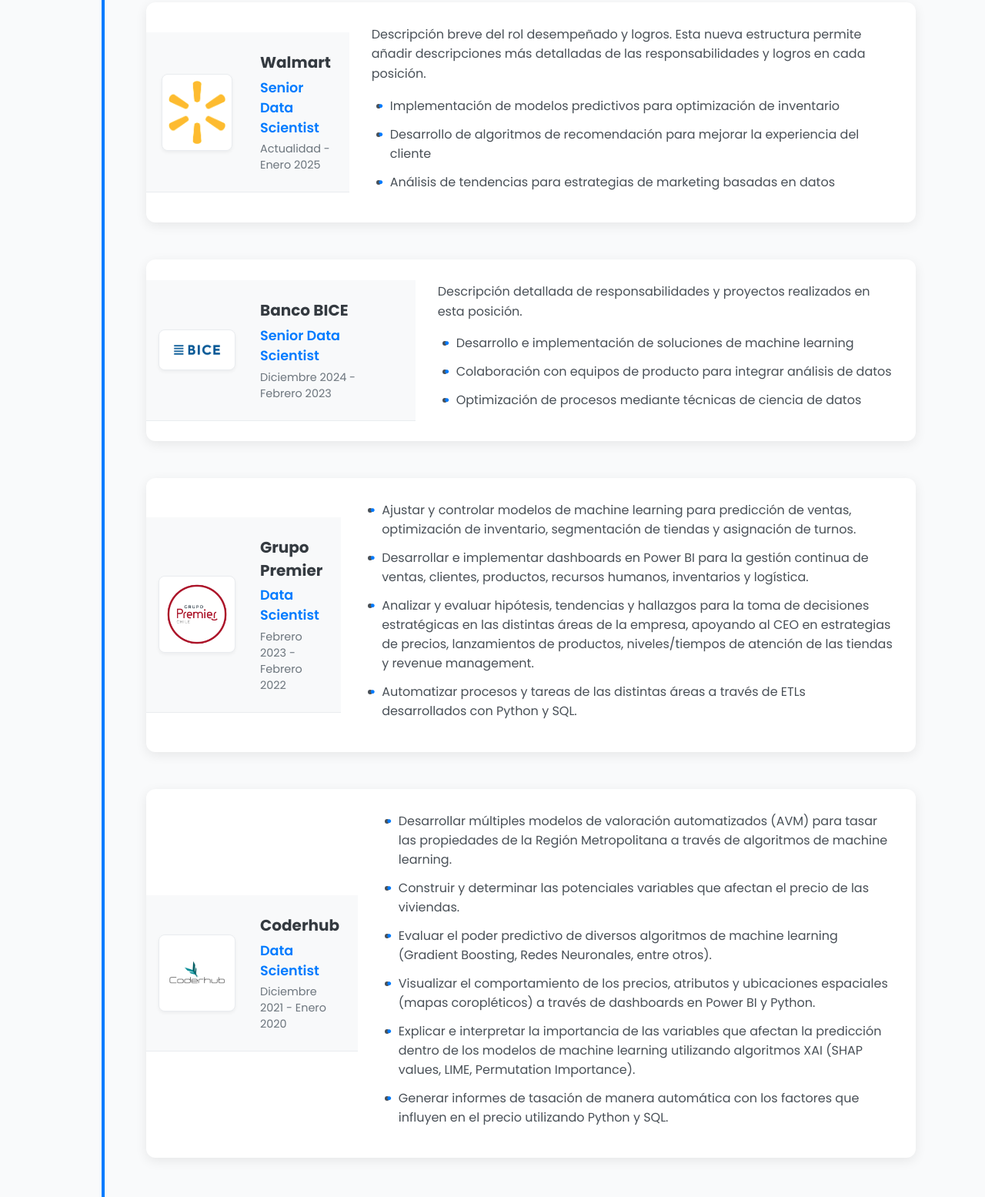
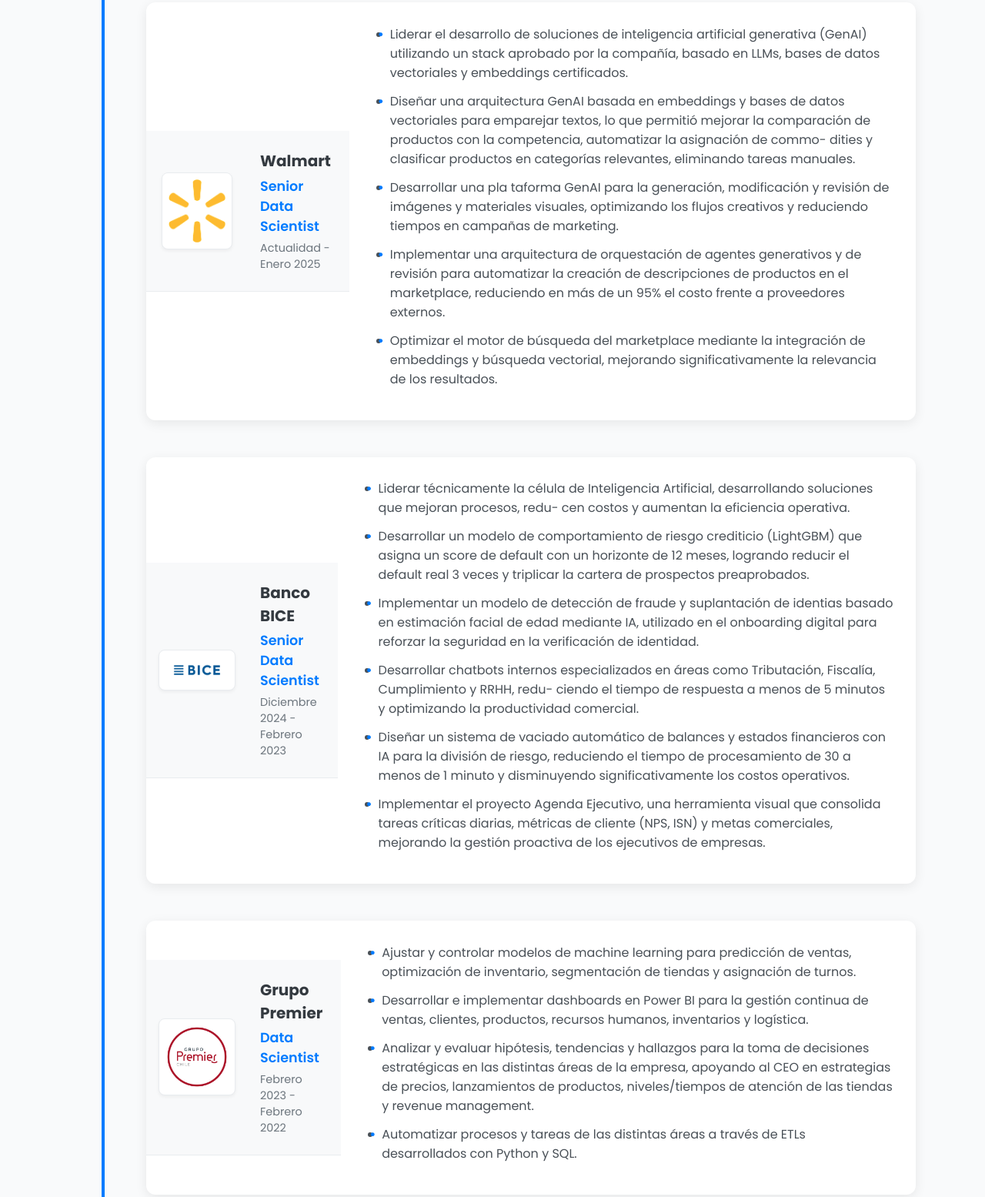
Before and after one commit to NicoDizel/nicodizel.github.io, a plain HTML site: page index.html in a window 1280 px wide. Shown: the part 527-2082 px from the top of the page at 77% size. Drawn offline with Linux system fonts and the light colour scheme.

Commit message:
Adding experience.

```diff
--- a/index.html
+++ b/index.html
@@ -18,7 +18,7 @@
             <h1>Portafolio Nicolás Chávez</h1>
             <ul>
                 <li><a href="#experiencia">Experiencia</a></li>
-                <li><a href="#proyectos">Proyectos</a></li>
+                <!-- <li><a href="#proyectos">Proyectos</a></li> -->
                 <li><a href="#papers">Papers</a></li>
                 <li><a href="#skills">Skills</a></li>
                 <li><a href="#redes">Redes</a></li>
@@ -29,9 +29,9 @@
     <!-- Header -->
     <header>
         <h2>Hola, soy <span>Nicolás Chávez</span></h2>
-        <p>Senior Data Scientist con más de tres años de experiencia, especializado en el desarrollo e implementación de soluciones avanzadas de aná-
-            lisis de datos y machine learning para sectores como el financiero, retail, tecnológico y de consultoría.</p>
-        <a href="./cv.pdf" download class="btn">Descargar CV</a>
+        <p>Data Scientist con más de cuatro años de experiencia en el diseño e implementación de soluciones avanzadas de análisis de datos y
+            machine learning, aplicadas a sectores como el financiero, retail, tecnológico y de consultoría. </p>
+        <a href="https://drive.google.com/file/d/1ZY61eAVa0_vboMBDZRLEtN4wmvI2zT7T/view?usp=drive_link" download class="btn">Descargar CV</a>
     </header>
 
     <!-- Sección Experiencia -->
@@ -51,11 +51,19 @@
                     </div>
                 </div>
                 <div class="experience-description">
-                    <p>Descripción breve del rol desempeñado y logros. Esta nueva estructura permite añadir descripciones más detalladas de las responsabilidades y logros en cada posición.</p>
                     <ul>
-                        <li>Implementación de modelos predictivos para optimización de inventario</li>
-                        <li>Desarrollo de algoritmos de recomendación para mejorar la experiencia del cliente</li>
-                        <li>Análisis de tendencias para estrategias de marketing basadas en datos</li>
+                        <li>Liderar el desarrollo de soluciones de inteligencia artificial generativa (GenAI) utilizando un stack aprobado por
+                            la compañía, basado en LLMs, bases de datos vectoriales y embeddings certificados.</li>
+                        <li>Diseñar una arquitectura GenAI basada en embeddings y bases de datos vectoriales para emparejar textos, lo
+                            que permitió mejorar la comparación de productos con la competencia, automatizar la asignación de commo-
+                            dities y clasificar productos en categorías relevantes, eliminando tareas manuales.</li>
+                        <li>Desarrollar una pla taforma GenAI para la generación, modificación y revisión de imágenes y materiales visuales,
+                            optimizando los flujos creativos y reduciendo tiempos en campañas de marketing.</li>
+                        <li>Implementar una arquitectura de orquestación de agentes generativos y de revisión para automatizar la creación
+                            de descripciones de productos en el marketplace, reduciendo en más de un 95% el costo frente a proveedores
+                            externos.</li>
+                        <li>Optimizar el motor de búsqueda del marketplace mediante la integración de embeddings y búsqueda vectorial,
+                            mejorando significativamente la relevancia de los resultados.</li>
                     </ul>
                 </div>
             </div>
@@ -73,11 +81,19 @@
                     </div>
                 </div>
                 <div class="experience-description">
-                    <p>Descripción detallada de responsabilidades y proyectos realizados en esta posición.</p>
                     <ul>
-                        <li>Desarrollo e implementación de soluciones de machine learning</li>
-                        <li>Colaboración con equipos de producto para integrar análisis de datos</li>
-                        <li>Optimización de procesos mediante técnicas de ciencia de datos</li>
+                        <li>Liderar técnicamente la célula de Inteligencia Artificial, desarrollando soluciones que mejoran procesos, redu-
+                            cen costos y aumentan la eficiencia operativa.</li>
+                        <li>Desarrollar un modelo de comportamiento de riesgo crediticio (LightGBM) que asigna un score de default con un
+                            horizonte de 12 meses, logrando reducir el default real 3 veces y triplicar la cartera de prospectos preaprobados.</li>
+                        <li>Implementar un modelo de detección de fraude y suplantación de identias basado en estimación facial de edad
+                            mediante IA, utilizado en el onboarding digital para reforzar la seguridad en la verificación de identidad.</li>
+                        <li>Desarrollar chatbots internos especializados en áreas como Tributación, Fiscalía, Cumplimiento y RRHH, redu-
+                            ciendo el tiempo de respuesta a menos de 5 minutos y optimizando la productividad comercial.</li>
+                        <li>Diseñar un sistema de vaciado automático de balances y estados financieros con IA para la división de riesgo,
+                            reduciendo el tiempo de procesamiento de 30 a menos de 1 minuto y disminuyendo significativamente los costos operativos.</li>
+                        <li>Implementar el proyecto Agenda Ejecutivo, una herramienta visual que consolida tareas críticas diarias, métricas
+                            de cliente (NPS, ISN) y metas comerciales, mejorando la gestión proactiva de los ejecutivos de empresas.</li>
                     </ul>
                 </div>
             </div>
@@ -117,14 +133,14 @@
                     </div>
                 </div>
                 <div class="experience-description">
-                    <!-- <p>Descripción completa de las funciones y proyectos realizados durante este período.</p> -->
                     <ul>
-                        <li>Desarrollar múltiples modelos de valoración automatizados (AVM) para tasar las propiedades de la Región Metropolitana a través de algoritmos de machine learning. </li>
-                        <li>Construir y determinar las potenciales variables que afectan el precio de las viviendas.</li>
-                        <li>Evaluar el poder predictivo de diversos algoritmos de machine learning (Gradient Boosting, Redes Neuronales, entre otros).</li>
-                        <li>Visualizar el comportamiento de los precios, atributos y ubicaciones espaciales (mapas coropléticos) a través de dashboards en Power BI y Python.</li>
-                        <li>Explicar e interpretar la importancia de las variables que afectan la predicción dentro de los modelos de machine learning utilizando algoritmos XAI (SHAP values, LIME, Permutation Importance).</li>
-                        <li>Generar informes de tasación de manera automática con los factores que influyen en el precio utilizando Python y SQL.</li>
+                        <li>Desarrollar múltiples modelos de valoración automatizada (AVM) para tasar propiedades en la Región Metropolitana mediante algoritmos de machine learning.</li>
+                        <li>Identificar y seleccionar variables clave que explican el precio de las viviendas, evaluando el poder predictivo de
+                            modelos como Gradient Boosting y Redes Neuronales.</li>
+                        <li>Visualizar el comportamiento de precios, atributos y ubicación geoespacial mediante dashboards en PowerBI.</li>
+                        <li>Interpretar y explicar la relevancia de las variables en los modelos predictivos utilizando técnicas de Explainable
+                            AI (SHAP, LIME, Permutation Importance).</li>
+                        <li>Automatizar la generación de informes de tasación con análisis de factores de precio, integrando Python y SQL.</li>
                     </ul>
                 </div>
             </div>
@@ -132,7 +148,7 @@
         </div>
     </section>
 
-    <!-- Sección Proyectos -->
+    <!-- Sección Proyectos
     <section id="proyectos" class="section">
         <h2>Proyectos</h2>
         <div class="project-container">
@@ -141,7 +157,7 @@
                 <p>Breve descripción del proyecto.</p>
             </div>
         </div>
-    </section>
+    </section> -->
 
     <!-- Sección Papers -->
     <section id="papers" class="section">
@@ -168,10 +184,18 @@
     <section id="skills" class="section">
         <h2>Skills</h2>
         <div class="skills-container">
-            <span>Python:</span>
-            <span>GCP: Vertex AI, Document AI, Cloud Storage, BigQuery</span>
-            <span>React</span>
-            <!-- Añadir más skills aquí -->
+            <span>Python</span>
+            <span>Javascript</span>
+            <span>GCP</span>
+            <span>Vertex AI</span>
+            <span>PostgreSQL</span>
+            <span>MySQL</span>
+            <span>BigQuery</span>
+            <span>Oracle SQL Developer</span>
+            <span>Github/Bitbucket</span>
+            <span>JIRA</span>
+            <span>Docker</span>
+            <span>LLM APIs</span>
         </div>
     </section>
 
```
